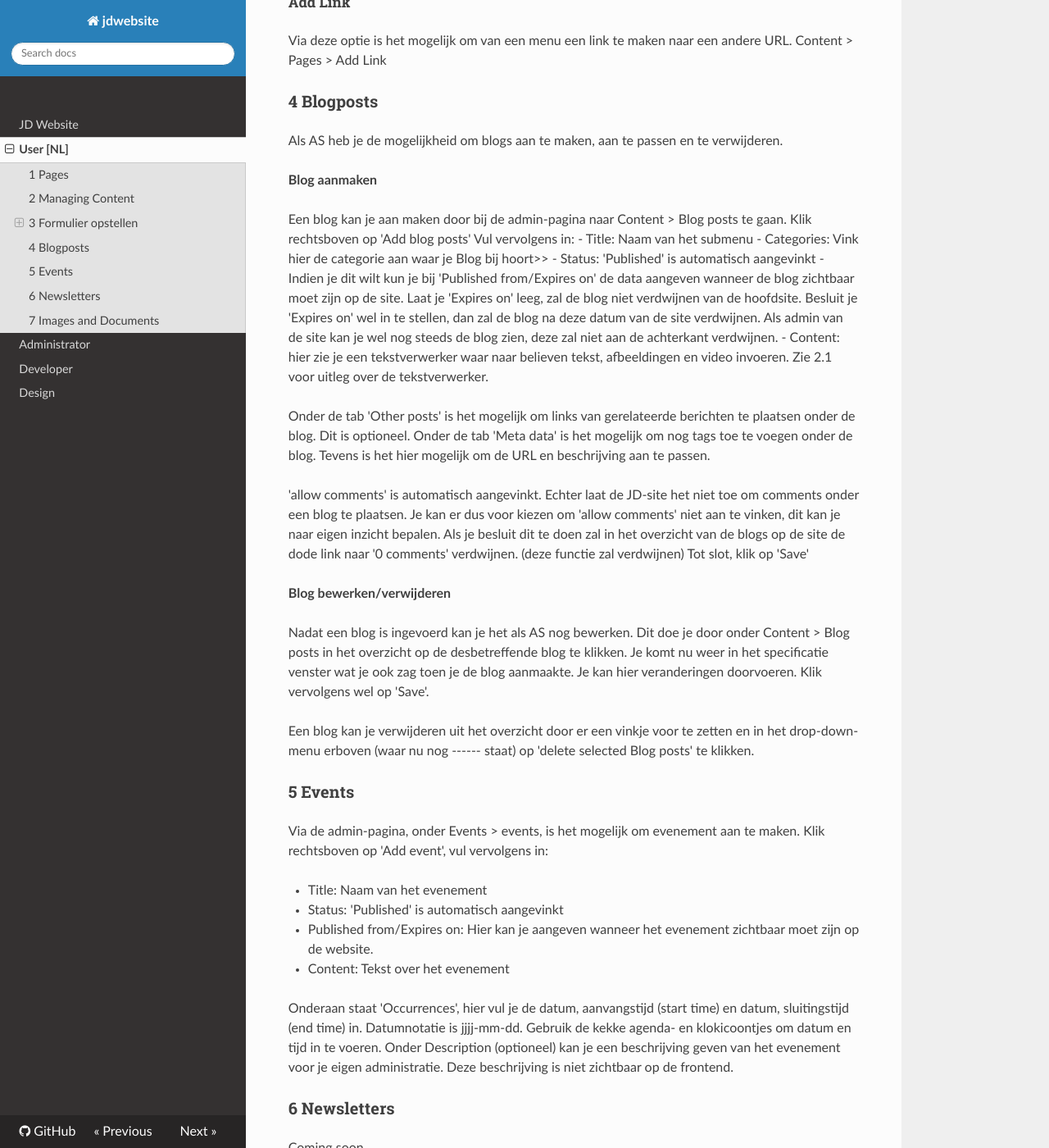
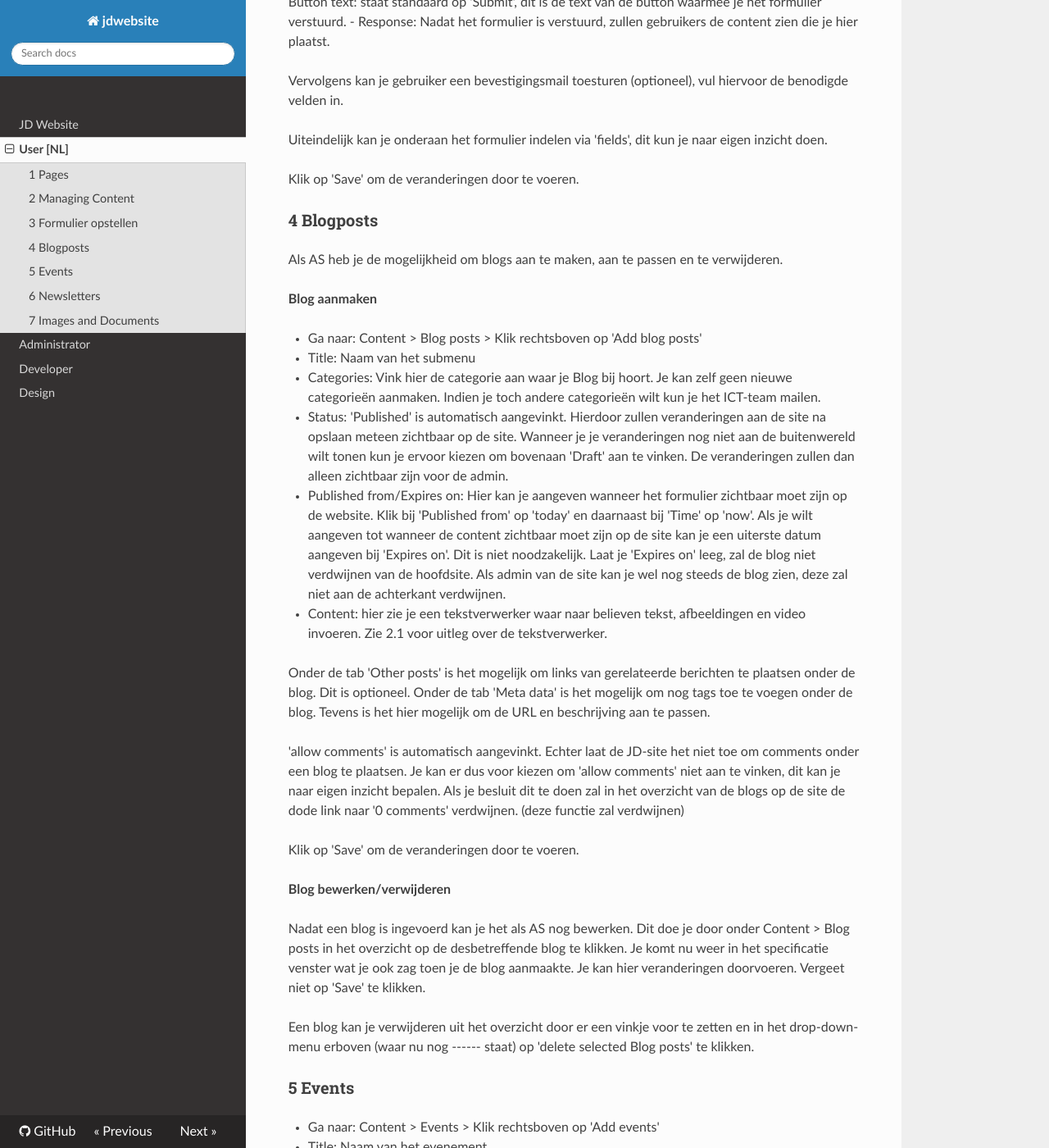
Before and after one commit to jonge-democraten/website, an MkDocs documentation site: the page built from docs/user.md, in a window 1280 px wide and 1400 px high, scrolled down 5371 px. Shown: the whole window at 82% size. Built offline with MkDocs 1.6.1, drawn with Linux system fonts in a browser that asks for light colours; nearby versions of some CDN libraries; old or Windows-style settings are respelled for this version of MkDocs; some of the changed text lies outside the part shown.

Commit message:
Style changes

````diff
--- a/docs/user.md
+++ b/docs/user.md
@@ -8,28 +8,39 @@
 
 Het is overigens niet de bedoeling dat je via de nieuwe achterkant allerlei bestanden gaat opslaan, de Wolk blijft voor massaopslag het primaire middel.
 
-
-
 ### 1 Pages
 
-1.1 Menustructuur
+<strong>1.1 Menustructuur</strong>
 
 Via de admin-pagina, onder Content > Pages, is het mogelijk de menustructuur van de site aan te passen. Door met de cursor op het logo van de 'pijltjes omhoog/omlaag' te klikken kan je met het balkje slepen. Je kan het balkje ook laten inspringen zodat er submenu onstaat. Het systeem laat 2 menulagen toe - een hoofdmenu en een submenu - een sub-submenu is dus niet zichtbaar op de site. Een menu verwijderen kan door simpelweg op het kruisje te klikken.
 
-1.1.1 Homepage
+<strong>1.1.1 Homepage</strong>
 
 De bovenste regel 'Home' kan je niet verwijderen. Dit is de homepage van je site en staat vast in structuur. Wanneer je op 'Home' klikt, kan je de inhoud van de pagina veranderen. Indien je dit doet zul je onder het content-venster een indeling zien van de kolommen op de homepage.
 Met 'Left column widgets' en 'Right column widgets' kun je een indeling maken met éen of twee kolommen en x-aantal rijen. Dit kan je naar eigen inzicht indelen. Als AS heb je de keuze tussen vaste categorieën die de uiteindelijke kopjes op de Homepage zullen zijn.
 Deze categorieën staan vast, wil je een andere titel voor je kopje dan kan je het ICT-team hiervoor mailen. Onder 'horizontal position' kan je bepalen of je de Kopjes links of rechts op de site wilt zien.
 
+Klik op 'Save' om de veranderingen door te voeren.
 
-1.1.2 Nieuw menu aanmaken
+<strong>1.1.2 Nieuw menu aanmaken</strong>
 
 - Ga naar: Content > Pages > Add... > Rich text page
 - Title: Naam van het menu
 - Status: 'Published' is automatisch aangevinkt. Hierdoor zullen veranderingen aan de site na opslaan meteen zichtbaar op de site.  Wanneer je je veranderingen nog niet aan de buitenwereld wilt tonen kun je ervoor kiezen om bovenaan 'Draft' aan te vinken. De veranderingen zullen dan alleen zichtbaar zijn voor de admin.
 - Published from/Expires on: Hier kan je aangeven wanneer het formulier zichtbaar moet zijn op de website. Klik bij 'Published from' op 'today' en daarnaast bij 'Time' op 'now'. Als je wilt aangeven tot wanneer de content zichtbaar moet zijn op de site kan je een uiterste datum aangeven bij 'Expires on'. Dit is niet noodzakelijk.
 - Content: hier zie je een tekstverwerker waar naar believen tekst, afbeeldingen en video invoeren. Zie 2.1 voor uitleg over de tekstverwerker.
+- Klik op 'Save' om de veranderingen door te voeren.
+
+1.1.3. Add Link
+
+Wanneer je een menu aanmaakt met 'Rich text page' creeer je een pagina op de JDsite zelf. Echter is het ook mogelijk om een menu naar een andere pagina door te laten linken.
+
+- Ga naar: Content > Pages > Add... > Link
+- Title: Naam van het menu
+- URL: de link van de pagina waar het menu naar door moet linken
+- Status: 'Published' is automatisch aangevinkt. Hierdoor zullen veranderingen aan de site na opslaan meteen zichtbaar op de site.  Wanneer je je veranderingen nog niet aan de buitenwereld wilt tonen kun je ervoor kiezen om bovenaan 'Draft' aan te vinken. De veranderingen zullen dan alleen zichtbaar zijn voor de admin.
+- Published from/Expires on: Hier kan je aangeven wanneer het formulier zichtbaar moet zijn op de website. Klik bij 'Published from' op 'today' en daarnaast bij 'Time' op 'now'. Als je wilt aangeven tot wanneer de content zichtbaar moet zijn op de site kan je een uiterste datum aangeven bij 'Expires on'. Dit is niet noodzakelijk.
+- 'Top Navigation Bar', 'Left hand tree, en 'footer' staan automatisch aangevinkt. Hier hoef je niets aan te veranderen.
 - Klik op 'Save' om de veranderingen door te voeren.
 
 ### 2 Managing Content
@@ -98,37 +92,32 @@
 ```<object data="/static/media/path/bestandsnaam.pdf" width="100%" height=600 type="application/pdf">Oeps, foutje. Hier hoort een document te staan</object>```
 
 5. Waar in de bovenstaande code nu "/static/media/path/bestandsnaam.pdf" staat dien je de locatiecode (tag) van het pdf-bestand te plaatsen. Dit doe je als volgt:
-	a. ga terug naar Media Library
-	b. klik op de bestandsnaam van het desbetreffende pdf-bestand
-	c. Het pdf-bestand wordt nu geopend in een nieuw venster, in de adresbalk zie je nu de locatiecode van het pdf-bestand staan.
-	d. Kopieer deze locatiecode, let wel, de code begint met /static/media/ en eindigt met .pdf . Alles wat hiervoor of achter staat is niet noodzakelijk.
+- ga terug naar Media Library
+- klik op de bestandsnaam van het desbetreffende pdf-bestand
+- Het pdf-bestand wordt nu geopend in een nieuw venster, in de adresbalk zie je nu de locatiecode van het pdf-bestand staan.
+- Kopieer deze locatiecode, let wel, de code begint met /static/media/ en eindigt met .pdf . Alles wat hiervoor of achter staat is niet noodzakelijk.
 6. Plak de locatiecode op de plek waar nu /static/media/path/bestandsnaam.pdf staat. Zorg dat de code tussen de aanhalingstekens blijft staan.
 
-
-Dit is een vrij geavanceerd proces. Ga niet zomaar rommelen aan de code. Wanneer je de locatiecode niet correct invoegt komt de volgende melding op de site te staan: 'Oeps, foutje. Hier hoort een document te staan'.
-
+Dit is een vrij geavanceerd proces, ga dus niet zomaar rommelen aan de code. Wanneer je de locatiecode niet correct invoegt komt de volgende melding op de site te staan: 'Oeps, foutje. Hier hoort een document te staan'.
 
 <strong>2.5 Headers</strong>
 
-Op de HomePage and elke RichTextPage kunnen één of meerdere headers worden geplaatst.
+Op de HomePage and elke RichTextPage kunnen één of meerdere headers worden geplaatst. Deze kun je naar eigen inzicht veranderen.
 
-Een header image kan je wijzigen via Admin-pagina > Content > Pages
+- Ga naar Content > Pages
+- Klik op de pagina die je wilt veranderen
+- Onderaan aan de pagina kan je bij 'Header Images' een afbeelding invoegen.
+- Klik onder image op het icoontje. Een nieuw venster van de Media Library wordt automatisch geopend. Klik op het diagonale pijltje (linker-icoon) de afbeelding aan die je als header wilt.
+Let wel: Een header image dient 610 x 290 pixels als vereiste te hebben. Is dit niet het geval kan je de afbeelding niet invoeren.
+- Onder 'Header image type' kun je aangeven welk type header je wilt:
+	- Parent header: de header die het hoogst in de hierarchie (HomePage) staat wordt hier weergegeven
+	- No header: de header wordt niet afgebeeld op de pagina
+	- Single image: de ingevoerde image die bovenaan de lijst staat wordt als header aangegeven
+	- Random image: indien je meerdere header images hebt, kun je deze willekeurig laten rouleren
 
-Onderaan aan de pagina kan je bij 'Header Images' een afbeelding invoegen.
-Header Images > klik op het diagonale pijltje (linkericoon) de afbeelding aan die je als header wilt.
-Let wel: Een header image dient 610 x 290 pixels als vereiste te hebben. Is dit niet het geval kan je de afbeelding niet invoeren.
+Wil je de header image weer verwijderen, klik dan op het kruisje. Het plaatje verdwijnt dan niet automatisch uit de lijst maar hij is wel echt verwijderd.
 
-Onder 'Header image type' kun je aangeven welk type header je wilt.
-
-'Parent header' --> de header die het hoogst in de hierarchie (HomePage) staat wordt hier weergegeven
-'No header' -- > de header wordt niet afgebeeld op de pagina
-'Single image' -- > de bovenste ingevoerde image wordt als header aangegeven
-'Random image' --> indien je meerdere header images hebt, kun je deze laten rouleren
-
-De Header image verwijderen --> klik op het kruisje (plaatje verdwijnt niet automatisch)
-
-Klik op save om je wijzigen definitief te maken.
-
+Klik op 'Save' om de veranderingen door te voeren.
 
 <strong>2.6 Video's</strong>
 
@@ -159,7 +148,6 @@
 - Status: 'Published' is automatisch aangevinkt. Hierdoor zullen veranderingen aan de site na opslaan meteen zichtbaar op de site.  Wanneer je je veranderingen nog niet aan de buitenwereld wilt tonen kun je ervoor kiezen om bovenaan 'Draft' aan te vinken. De veranderingen zullen dan alleen zichtbaar zijn voor de admin.
 - Published from/Expires on: Hier kan je aangeven wanneer het formulier zichtbaar moet zijn op de website. Klik bij 'Published from' op 'today' en daarnaast bij 'Time' op 'now'. Als je wilt aangeven tot wanneer de content zichtbaar moet zijn op de site kan je een uiterste datum aangeven bij 'Expires on'. Dit is niet noodzakelijk.
 - Content: hier zie je een tekstverwerker waar naar believen tekst, afbeeldingen en video invoeren. Zie 2.1 voor uitleg over de tekstverwerker.
-
 - Button text: staat standaard op 'Submit', dit is de text van de button waarmee je het formulier verstuurd.
 - Response: Nadat het formulier is verstuurd, zullen gebruikers de content zien die je hier plaatst.
 
@@ -167,13 +155,7 @@
 
 Uiteindelijk kan je onderaan het formulier indelen via 'fields', dit kun je naar eigen inzicht doen.
 
-- Klik op 'Save' om de veranderingen door te voeren.
-
-
-##### Add Link
-
-Via deze optie is het mogelijk om van een menu een link te maken naar een andere URL.
-Content > Pages > Add Link
+Klik op 'Save' om de veranderingen door te voeren.
 
 ### 4 Blogposts
 
@@ -181,38 +163,35 @@
 
 <strong>Blog aanmaken</strong>
 
-Een blog kan je aan maken door bij de admin-pagina naar Content > Blog posts te gaan.
-Klik rechtsboven op 'Add blog posts'
-Vul vervolgens in:
+- Ga naar: Content > Blog posts > Klik rechtsboven op 'Add blog posts'
 - Title: Naam van het submenu
-- Categories: Vink hier de categorie aan waar je Blog bij hoort>>
-- Status: 'Published' is automatisch aangevinkt
-- Indien je dit wilt kun je bij 'Published from/Expires on' de data aangeven wanneer de blog zichtbaar moet zijn op de site. Laat je 'Expires on' leeg, zal de blog niet verdwijnen van de hoofdsite. Besluit je 'Expires on' wel in te stellen, dan zal de blog na deze datum van de site verdwijnen. Als admin van de site kan je wel nog steeds de blog zien, deze zal niet aan de achterkant verdwijnen.
+- Categories: Vink hier de categorie aan waar je Blog bij hoort. Je kan zelf geen nieuwe categorieën aanmaken. Indien je toch andere categorieën wilt kun je het ICT-team mailen.
+- Status: 'Published' is automatisch aangevinkt. Hierdoor zullen veranderingen aan de site na opslaan meteen zichtbaar op de site.  Wanneer je je veranderingen nog niet aan de buitenwereld wilt tonen kun je ervoor kiezen om bovenaan 'Draft' aan te vinken. De veranderingen zullen dan alleen zichtbaar zijn voor de admin.
+- Published from/Expires on: Hier kan je aangeven wanneer het formulier zichtbaar moet zijn op de website. Klik bij 'Published from' op 'today' en daarnaast bij 'Time' op 'now'. Als je wilt aangeven tot wanneer de content zichtbaar moet zijn op de site kan je een uiterste datum aangeven bij 'Expires on'. Dit is niet noodzakelijk. Laat je 'Expires on' leeg, zal de blog niet verdwijnen van de hoofdsite. Als admin van de site kan je wel nog steeds de blog zien, deze zal niet aan de achterkant verdwijnen.
 - Content: hier zie je een tekstverwerker waar naar believen tekst, afbeeldingen en video invoeren. Zie 2.1 voor uitleg over de tekstverwerker.
 
 Onder de tab 'Other posts' is het mogelijk om links van gerelateerde berichten te plaatsen onder de blog. Dit is optioneel.
 Onder de tab 'Meta data' is het mogelijk om nog tags toe te voegen onder de blog. Tevens is het hier mogelijk om de URL en  beschrijving aan te passen.
 
 'allow comments' is automatisch aangevinkt. Echter laat de JD-site het niet toe om comments onder een blog te plaatsen. Je kan er dus voor kiezen om 'allow comments' niet aan te vinken, dit kan je naar eigen inzicht bepalen. Als je besluit dit te doen zal in het overzicht van de blogs op de site de dode link naar '0 comments' verdwijnen. (deze functie zal verdwijnen)
-Tot slot, klik op 'Save'
+
+Klik op 'Save' om de veranderingen door te voeren.
 
 <strong>Blog bewerken/verwijderen</strong>
 
-Nadat een blog is ingevoerd kan je het als AS nog bewerken. Dit doe je door onder Content > Blog posts in het overzicht op de desbetreffende blog te klikken. Je komt nu weer in het specificatie venster wat je ook zag toen je de blog aanmaakte. Je kan hier veranderingen doorvoeren. Klik vervolgens wel op 'Save'.
+Nadat een blog is ingevoerd kan je het als AS nog bewerken. Dit doe je door onder Content > Blog posts in het overzicht op de desbetreffende blog te klikken. Je komt nu weer in het specificatie venster wat je ook zag toen je de blog aanmaakte. Je kan hier veranderingen doorvoeren. Vergeet niet op 'Save' te klikken.
 
 Een blog kan je verwijderen uit het overzicht door er een vinkje voor te zetten en in het drop-down-menu erboven (waar nu nog ------ staat) op 'delete selected Blog posts' te klikken.
 
 ### 5 Events
 
-Via de admin-pagina, onder Events > events, is het mogelijk om evenement aan te maken.
-Klik rechtsboven op 'Add event', vul vervolgens in:
+- Ga naar: Content > Events > Klik rechtsboven op 'Add events'
+- Title: Naam van het evenement
+- Status: 'Published' is automatisch aangevinkt. Hierdoor zullen veranderingen aan de site na opslaan meteen zichtbaar op de site.  Wanneer je je veranderingen nog niet aan de buitenwereld wilt tonen kun je ervoor kiezen om bovenaan 'Draft' aan te vinken. De veranderingen zullen dan alleen zichtbaar zijn voor de admin.
+- Published from/Expires on: Hier kan je aangeven wanneer het formulier zichtbaar moet zijn op de website. Klik bij 'Published from' op 'today' en daarnaast bij 'Time' op 'now'. Als je wilt aangeven tot wanneer de content zichtbaar moet zijn op de site kan je een uiterste datum aangeven bij 'Expires on'. Dit is niet noodzakelijk.
+- Content: hier zie je een tekstverwerker waar naar believen tekst, afbeeldingen en video invoeren. Zie 2.1 voor uitleg over de tekstverwerker.
+- Klik op 'Save' om de veranderingen door te voeren.
 
-- Title: Naam van het evenement
-- Status: 'Published' is automatisch aangevinkt
-- Published from/Expires on: Hier kan je aangeven wanneer het evenement zichtbaar moet zijn op de website.
-- Content: Tekst over het evenement
-
-Onderaan staat 'Occurrences', hier vul je de datum, aanvangstijd (start time) en datum, sluitingstijd (end time) in. Datumnotatie is jjjj-mm-dd. Gebruik de kekke agenda- en klokicoontjes om datum en tijd in te voeren. Onder Description (optioneel) kan je een beschrijving geven van het evenement voor je eigen administratie. Deze beschrijving is niet zichtbaar op de frontend.
 
 ### 6 Newsletters
 
@@ -234,13 +213,14 @@
 <strong>7.2 Documenten toevoegen</strong>
 
 Het is mogelijk om documenten (bv. HR, Statuten) zelf te plaatsen op de website.
-Ga naar Content > Pages > Add Document Listing
-Vul vervolgens in:
-Title: Naam van het submenu
-Status: 'Published' is automatisch aangevinkt
-Content: Plaats hier de tekst van de pagina
-Meta Data: Onder deze tab is het mogelijk om nog tags toe te voegen bij de Documenten. Tevens is het hier mogelijk om de URL en  beschrijving aan te passen.
-
-Onderaan bij 'Documents' kun je documenten uploaden. Klik hiervoor op het icoontje onder 'Document'. Bestanden die nog niet in de Media Library staan kan je alsnog direct uploaden via de knop rechtsboven. Tekstbestanden die al in de Media Library staan kan je hier selecteren via 'Select' (het blauwe icoontje met pijltje, links vooraan). Op dit moment zie je nog geen verandering; het bestand is echter wél geüpload. Enkele vereiste is nog dat je een beschrijving van het bestand invult bij 'Description'. Deze beschrijving is uiteindelijk ook te zien op de site.
-
-Wanneer je andere bestanden wilt uploaden, klik dan op 'Add another' wat helemaal onderaan staat.
+- Ga naar Content > Pages > Add Document Listing
+- Title: Naam van het submenu
+- Status: 'Published' is automatisch aangevinkt. Hierdoor zullen veranderingen aan de site na opslaan meteen zichtbaar op de site.  Wanneer je je veranderingen nog niet aan de buitenwereld wilt tonen kun je ervoor kiezen om bovenaan 'Draft' aan te vinken. De veranderingen zullen dan alleen zichtbaar zijn voor de admin.
+- Published from/Expires on: Hier kan je aangeven wanneer het formulier zichtbaar moet zijn op de website. Klik bij 'Published from' op 'today' en daarnaast bij 'Time' op 'now'. Als je wilt aangeven tot wanneer de content zichtbaar moet zijn op de site kan je een uiterste datum aangeven bij 'Expires on'. Dit is niet noodzakelijk.
+- Content: hier zie je een tekstverwerker waar naar believen tekst, afbeeldingen en video invoeren. Zie 2.1 voor uitleg over de tekstverwerker.
+- Show in menus: 'Top Navigation Bar', 'Left hand tree, en 'footer' staan automatisch aangevinkt. Hier hoef je niets aan te veranderen. Vink 'Login required' niet aan.
+- Meta Data: Onder deze tab is het mogelijk om nog tags toe te voegen bij de Documenten. Tevens is het hier mogelijk om de URL en  beschrijving aan te passen.
+- Onderaan bij 'Documents' kun je documenten uploaden. Klik hiervoor op het icoontje onder 'Document'. Bestanden die nog niet in de Media Library staan kan je alsnog direct uploaden via de knop rechtsboven. Tekstbestanden die al in de Media Library staan kan je hier selecteren via 'Select' (het blauwe icoontje met pijltje, links vooraan). Wanneer het bestand succesvol is geupload zal er een knop komen met 'document selected'. Als je hierop klikt kan je het geselecteerde document openen. Enkele vereiste is nog dat je een beschrijving van het bestand invult bij 'Description'. Deze beschrijving is uiteindelijk ook te zien op de site.
+- Klik op 'Add another' indien je een extra bestand wilt uploaden.
+- Voer naar eigen inzicht een header image in. Zie 2.5 voor uitleg over headers.
+- Klik op 'Save' om de veranderingen door te voeren.
````
Also changed, not shown: other parts of docs/user.md (+17 -34 lines).
